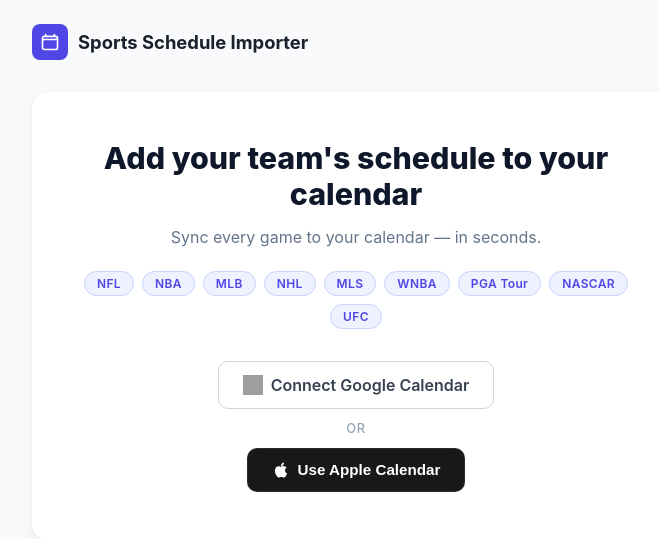
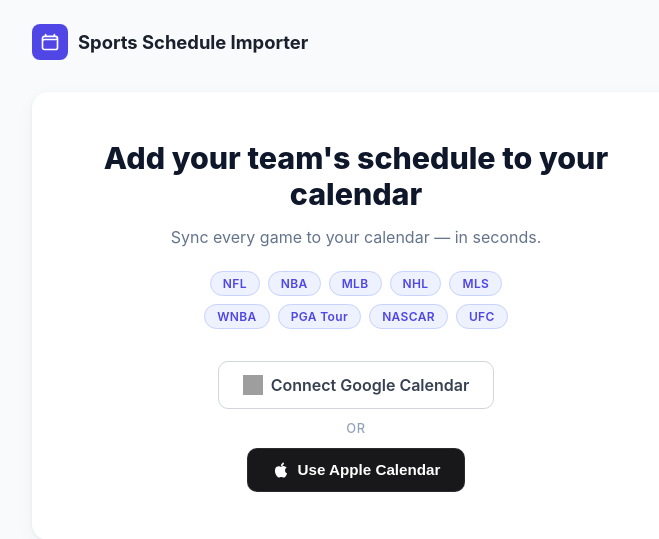
Before and after one commit to nickgardone/sports-calendar-sync, a Flask app: page / in a window 1280 px wide. Shown: the top 539 px of the page, without its empty margins (284-943 px from the left). Run offline with Flask 3, Linux system fonts and the light colour scheme; grey boxes are pictures that could not be loaded.

Commit message:
Pills: force 5-top / 4-bottom centered layout
Replace free-wrapping flex with two explicit rows so the pill grid
is always 5 (NFL·NBA·MLB·NHL·MLS) over 4 (WNBA·PGA·NASCAR·UFC),
both centered regardless of viewport width.

Co-Authored-By: Claude Sonnet 4.6 <noreply@anthropic.com>

```diff
--- a/static/style.css
+++ b/static/style.css
@@ -104,10 +104,16 @@ header {
 
 .league-pills {
   display: flex;
-  flex-wrap: wrap;
+  flex-direction: column;
+  gap: 8px;
+  align-items: center;
+  margin-bottom: 32px;
+}
+
+.league-pills-row {
+  display: flex;
   gap: 8px;
   justify-content: center;
-  margin-bottom: 32px;
 }
 
 .league-pill {
--- a/templates/index.html
+++ b/templates/index.html
@@ -35,15 +35,19 @@
     <h1>Add your team's schedule to your calendar</h1>
     <p class="hero-sub">Sync every game to your calendar — in seconds.</p>
     <div class="league-pills">
+      <div class="league-pills-row">
         <span class="league-pill">NFL</span>
         <span class="league-pill">NBA</span>
         <span class="league-pill">MLB</span>
         <span class="league-pill">NHL</span>
         <span class="league-pill">MLS</span>
+      </div>
+      <div class="league-pills-row">
         <span class="league-pill">WNBA</span>
         <span class="league-pill">PGA Tour</span>
         <span class="league-pill">NASCAR</span>
         <span class="league-pill">UFC</span>
+      </div>
     </div>
     <div class="calendar-choice">
       <a href="/oauth/start" class="btn btn-google">
```
Lines whose indentation alone changed are shown as unchanged.
